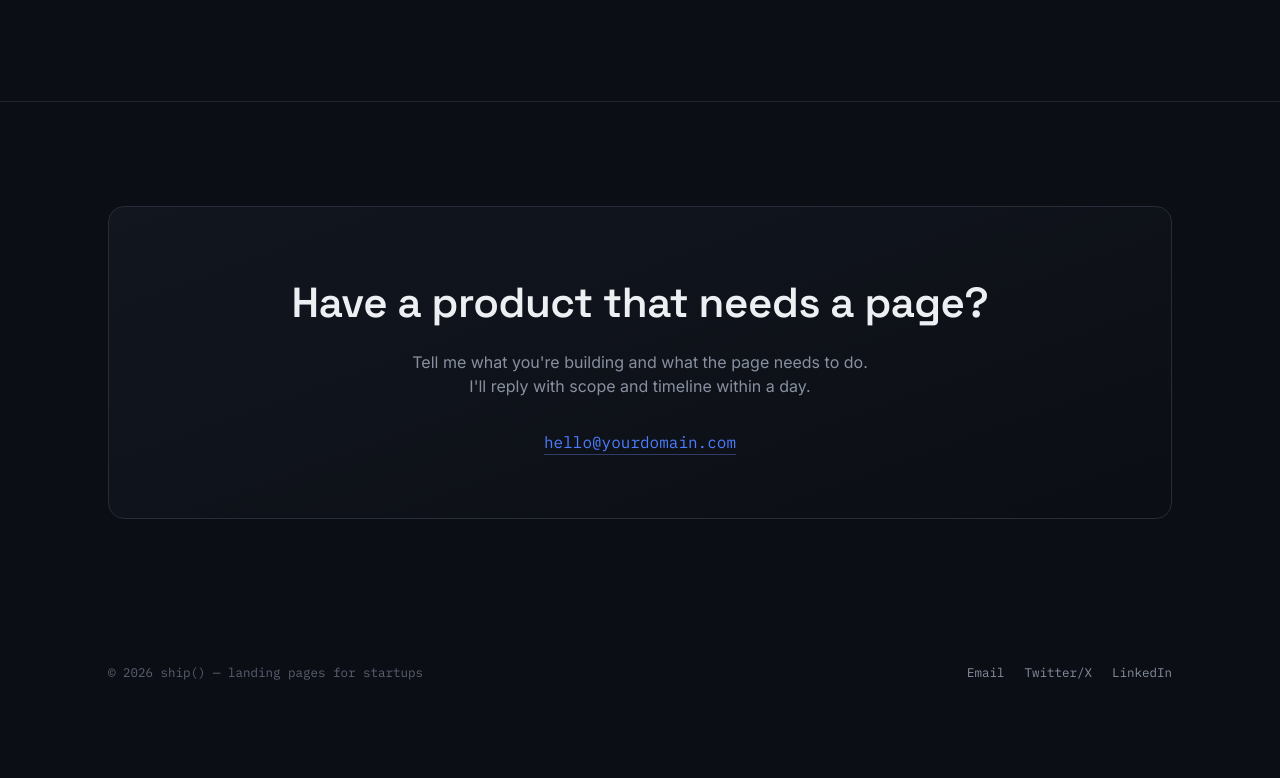
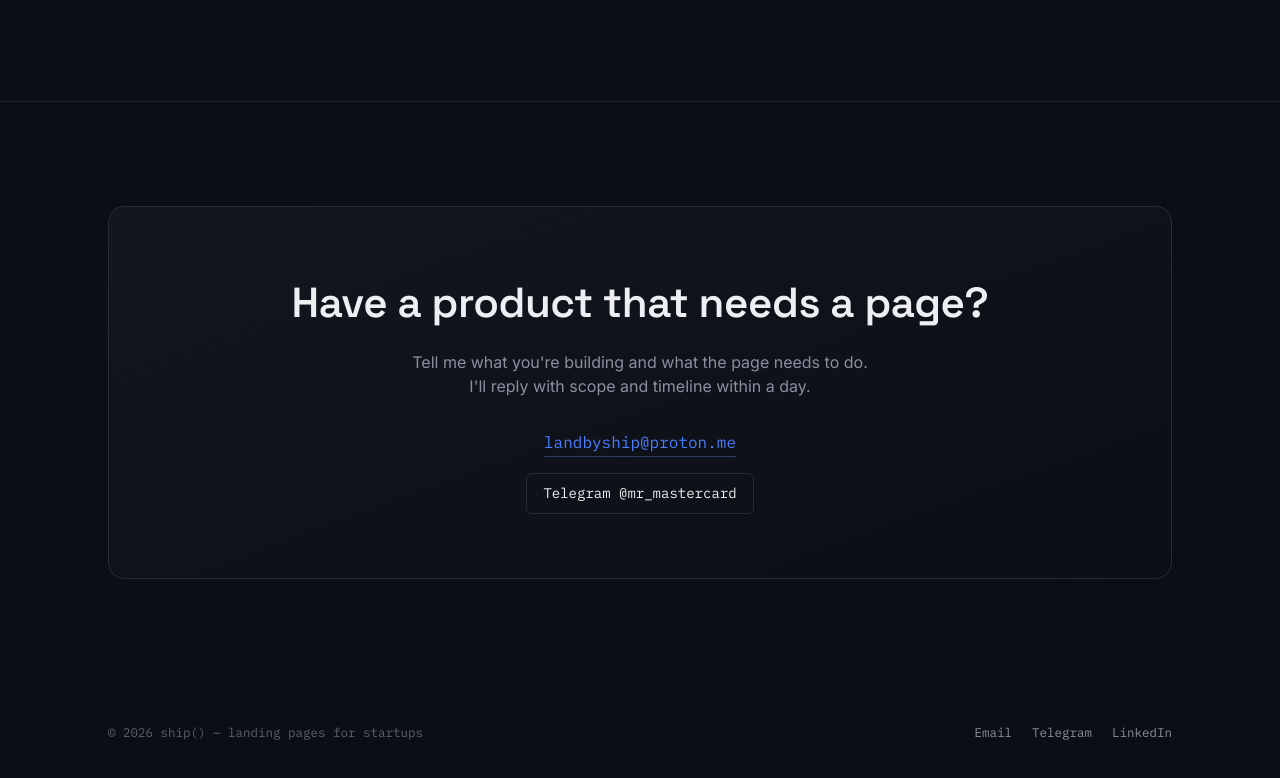
Before and after one commit to facgrff/landing-portfolio, a plain HTML site: page index.html in a window 1280 px wide. Shown: the part 4574-5352 px from the top of the page. Before the commit the page ends 5316 px from the top, so only its background shows below. Drawn offline with Linux system fonts and the light colour scheme.

Commit message:
Update contact info: email to landbyship@proton.me and add Telegram button

```diff
--- a/index.html
+++ b/index.html
@@ -265,10 +265,23 @@
   }
   .contact-panel h2{font-family:var(--display);font-size:clamp(28px,4vw,42px);font-weight:600;letter-spacing:-0.01em;}
   .contact-panel p{color:var(--muted);margin:16px auto 32px;max-width:460px;}
+  .contact-links{
+    display:flex;gap:16px;justify-content:center;flex-wrap:wrap;flex-direction:column;align-items:center;
+  }
   .contact-email{
     font-family:var(--mono);font-size:16px;color:var(--accent);
     border-bottom:1px solid var(--accent-dim);padding-bottom:2px;
+    transition:color .15s ease, border-color .15s ease;
   }
+  .contact-email:hover{color:#5D8EFF;border-color:#5D8EFF;}
+  .contact-telegram{
+    font-family:var(--mono);font-size:14px;
+    border:1px solid var(--border);color:var(--text);
+    padding:9px 16px;border-radius:6px;
+    transition:border-color .15s ease, background .15s ease;
+    display:inline-flex;align-items:center;gap:6px;
+  }
+  .contact-telegram:hover{border-color:var(--accent);background:rgba(76,125,255,0.08);}
   footer{padding:40px 0 60px;}
   .footer-inner{
     display:flex;justify-content:space-between;align-items:center;flex-wrap:wrap;gap:16px;
@@ -514,7 +527,10 @@
       <div class="contact-panel">
         <h2>Have a product that needs a page?</h2>
         <p>Tell me what you're building and what the page needs to do. I'll reply with scope and timeline within a day.</p>
-        <a href="mailto:hello@yourdomain.com" class="contact-email">hello@yourdomain.com</a>
+        <div class="contact-links">
+          <a href="mailto:landbyship@proton.me" class="contact-email">landbyship@proton.me</a>
+          <a href="https://t.me/mr_mastercard" class="contact-telegram">Telegram @mr_mastercard</a>
+        </div>
       </div>
     </div>
   </section>
@@ -525,8 +541,8 @@
     <div class="footer-inner">
       <span>© 2026 ship() — landing pages for startups</span>
       <div class="footer-links">
-        <a href="mailto:hello@yourdomain.com">Email</a>
-        <a href="#">Twitter/X</a>
+        <a href="mailto:landbyship@proton.me">Email</a>
+        <a href="https://t.me/mr_mastercard">Telegram</a>
         <a href="#">LinkedIn</a>
       </div>
     </div>
```
